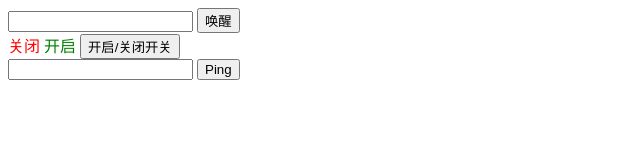
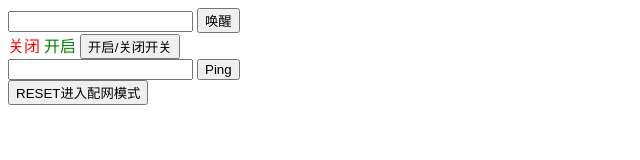
Before and after one commit to mikechenczy/RemoteWake, a plain HTML site: page index.html in a window 1280 px wide. Shown: the whole page, without its empty margins (0-640 px from the left). Drawn offline with Linux system fonts and the light colour scheme; no server answers.

```diff
--- a/index.html
+++ b/index.html
@@ -1,6 +1,10 @@
 <!DOCTYPE html>
+<html lang='en'>
 <head>
-    <title>远程唤醒&远程开关&远程ping</title>
+	<meta charset='UTF-8'>
+	<meta name='viewport' content='width=device-width, initial-scale=1.0'>
+	<title>远程唤醒&远程开关&远程ping</title>
+</head>
 </head>
 <body>
     <div>
@@ -20,8 +24,9 @@
         <t id="status-failed" style="color: red;display: none;">失败</t>
         <t id="status-success" style="color: green;display: none;">成功</t>
     </div>
+	<button onclick="location.href='reset'">RESET进入配网模式</button>
     <script>
-        let baseUrl = "/esp/"
+        let baseUrl = ""
         var xhr = new XMLHttpRequest();
             xhr.open('GET', baseUrl+"status", true);
             xhr.onreadystatechange = function() {
```
Also changed, not shown: 4 other files.
